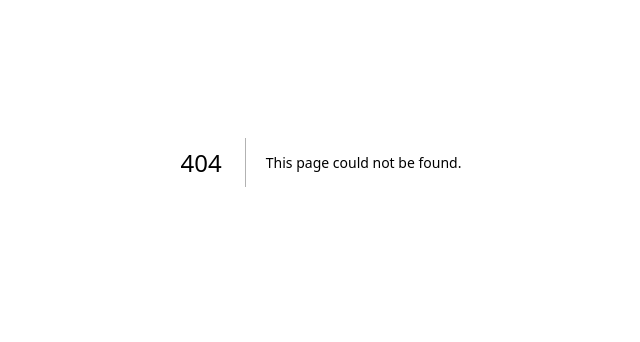
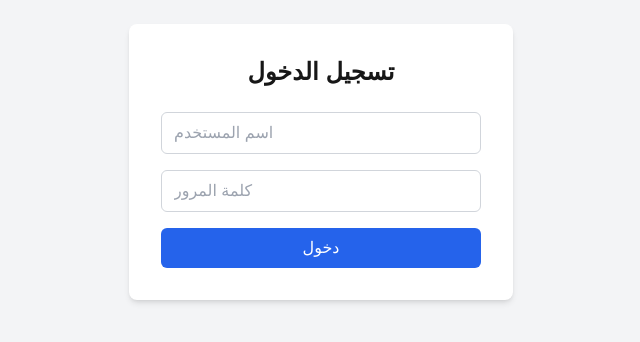
Before and after one commit to onrequest-dev/go-order, a Next.js app: page /log-in in a window 1280 px wide. Before the commit this address had no page. Shown: the part 238-580 px from the top of the page, without its empty margins (319-959 px from the left). Built offline with nearby package versions, Linux system fonts and the light colour scheme.

Commit message:
feat: implement employee login functionality with JWT authentication

```diff
--- /dev/null
+++ b/app/api/v1/restaurant/empolyee/log-in/route.ts
@@ -0,0 +1,38 @@
+import { supabase_server } from "@/server/supabase-server";
+import { NextRequest, NextResponse } from "next/server";
+import bcrypt from "bcryptjs";
+import { createJwt } from "@/server/jwt";
+
+export interface EmployeeLoginRequestBody {
+  username: string;
+  password: string;
+}
+
+export async function POST(request: NextRequest) {
+    const requestbody : EmployeeLoginRequestBody = await request.json();
+    const { username, password } = requestbody;
+    if(!username || !password) {
+        return new Response(JSON.stringify({ message: "Username and password are required" }), { status: 400 });
+    }
+    const {data,error} = await supabase_server.from("employees").select("hashed_password,id,restaurant_id,role").eq("user_name", username).single()
+    if(error || !data) {
+        console.log(error)
+        return new Response(JSON.stringify({ message: "Invalid username or password" }), { status: 401 });
+    }
+    const hashedPassword = data.hashed_password;
+    const isPasswordValid = await bcrypt.compare(password, hashedPassword);
+    if(!isPasswordValid) {
+        console.log("Invalid password for user:", username);
+        return new Response(JSON.stringify({ message: "Invalid username or password" }), { status: 401 });
+    }
+    const {data: restuarantData, error: restuarantError} = await supabase_server
+        .from("restaurants")
+        .select("subscriptiontype, slug")
+        .eq("id", data.restaurant_id)
+        .single();
+        console.log("Restaurant data:", restuarantData, "Error:", restuarantError);
+    const jwt = createJwt({id: data.id, restaurantId: data.restaurant_id, role: data.role, subscriptionTier: restuarantData?.subscriptiontype});
+    const res =  NextResponse.json({ slug: restuarantData?.slug }, { status: 200 });
+    res.cookies.set("jwt", jwt || "", { path: "/", maxAge: 60 * 60 * 24 * 365 * 20, httpOnly: true });
+    return res;
+}
--- /dev/null
+++ b/app/log-in/page.tsx
@@ -0,0 +1,80 @@
+// components/LoginForm.tsx
+'use client';
+
+import { useState } from 'react';
+import { useRouter } from 'next/navigation';
+import { loginEmployee } from '@/client/helpers/auth';
+
+export function LoginForm() {
+    const router = useRouter();
+    const [username, setUsername] = useState('');
+    const [password, setPassword] = useState('');
+    const [error, setError] = useState('');
+    const [loading, setLoading] = useState(false);
+
+    const handleSubmit = async (e: React.FormEvent) => {
+        e.preventDefault();
+        setLoading(true);
+        setError('');
+
+        const result = await loginEmployee({ username, password });
+
+        if (result.success) {
+            console.log(result.data || 'Login successful');
+            console.log('Restaurant slug:', result.data?.slug);
+            router.push(`/${result.data?.slug}/dashboard`);
+            router.refresh();
+        } else {
+            setError(result.error || 'خطأ في اسم المستخدم أو كلمة المرور');
+        }
+
+        setLoading(false);
+    };
+
+    return (
+        <div className="min-h-screen flex items-center justify-center bg-gray-100">
+            <form onSubmit={handleSubmit} className="bg-white p-8 rounded-lg shadow-md w-96">
+                <h2 className="text-2xl font-bold mb-6 text-center">تسجيل الدخول</h2>
+
+                <div className="mb-4">
+                    <input
+                        type="text"
+                        placeholder="اسم المستخدم"
+                        value={username}
+                        onChange={(e) => setUsername(e.target.value)}
+                        className="w-full px-3 py-2 border border-gray-300 rounded-md focus:outline-none focus:ring-2 focus:ring-blue-500"
+                        required
+                        disabled={loading}
+                    />
+                </div>
+
+                <div className="mb-4">
+                    <input
+                        type="password"
+                        placeholder="كلمة المرور"
+                        value={password}
+                        onChange={(e) => setPassword(e.target.value)}
+                        className="w-full px-3 py-2 border border-gray-300 rounded-md focus:outline-none focus:ring-2 focus:ring-blue-500"
+                        required
+                        disabled={loading}
+                    />
+                </div>
+
+                {error && (
+                    <div className="mb-4 text-red-600 text-sm text-center">
+                        {error}
+                    </div>
+                )}
+
+                <button
+                    type="submit"
+                    disabled={loading}
+                    className="w-full bg-blue-600 text-white py-2 rounded-md hover:bg-blue-700 transition disabled:opacity-50"
+                >
+                    {loading ? 'جاري الدخول...' : 'دخول'}
+                </button>
+            </form>
+        </div>
+    );
+}
+export default LoginForm;
--- /dev/null
+++ b/client/helpers/auth.ts
@@ -0,0 +1,68 @@
+
+
+// ========== أنواع البيانات ==========
+export interface LoginRequest {
+    username: string;
+    password: string;
+}
+
+export interface LoginResponse {
+    message?: string;
+    slug?: string;
+    user?: {
+        id: string;
+        restaurantId: string;
+        role: string;
+        username: string;
+    };
+}
+
+export interface ApiResponse<T = any> {
+    success: boolean;
+    data?: T;
+    error?: string;
+    status: number;
+}
+
+// ========== دالة تسجيل الدخول ==========
+export async function loginEmployee(
+    credentials: LoginRequest
+): Promise<ApiResponse<LoginResponse>> {
+    try {
+        const response = await fetch('/api/v1/restaurant/empolyee/log-in', {
+            method: 'POST',
+            headers: {
+                'Content-Type': 'application/json',
+            },
+            credentials: 'include', // مهم لتخزين الـ JWT cookie
+            body: JSON.stringify(credentials),
+        });
+
+        const data = await response.json();
+
+        if (!response.ok) {
+            return {
+                success: false,
+                error: data.message || 'فشل في تسجيل الدخول',
+                status: response.status,
+            };
+        }
+
+        return {
+            success: true,
+            data: {
+                message: data.message,
+                slug: data.slug,
+                user: data.user,
+            },
+            status: response.status,
+        };
+    } catch (error) {
+        console.error('Login error:', error);
+        return {
+            success: false,
+            error: 'حدث خطأ في الاتصال بالخادم',
+            status: 500,
+        };
+    }
+}
--- a/package.json
+++ b/package.json
@@ -10,6 +10,7 @@
   },
   "dependencies": {
     "@supabase/supabase-js": "^2.101.1",
+    "bcryptjs": "^3.0.3",
     "framer-motion": "^12.38.0",
     "jsonwebtoken": "^9.0.3",
     "lucide-react": "^1.7.0",
```
Also changed, not shown: app/api/v1/restaurant/empolyee/signup/route.ts (deleted), 1 other file (tests, documents, lock files or other folders).
